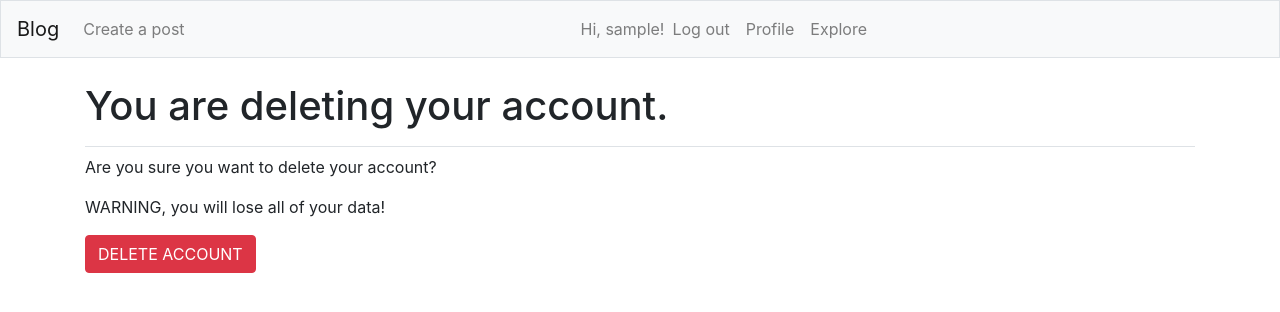
After one commit to hypercoder457/django_blog, a Django app: page /users/delete_account/1/ in a window 1280 px wide. The commit adds this page. Shown: the top 312 px of the page. Run offline with Django 3.2, Linux system fonts and the light colour scheme; the visitor is signed in with stand-in values (Sample User, id 1); data comes from the database, SQL or seed files in the repository; some libraries are stand-ins or nearby versions.

Commit message:
implement feature for user to delete account

```diff
--- a/django_blogs/templates/django_blogs/user_profile.html
+++ b/django_blogs/templates/django_blogs/user_profile.html
@@ -18,6 +18,7 @@
     <p>{% trans "Last seen(last logged in) on" %} {{ user.last_login }}</p>
     {% if user == request.user %}
         <p><a href="{% url 'django_blogs:edit_profile' user.username %}">{% trans "Edit profile" %}</a></p>
+        <p><a href="{% url 'users:delete_account' user.pk %}" class="text-danger">Delete account</a></p>
     {% endif %}
     {% if user.avatar %}
         <img src="{{ user.avatar.url }}" alt="" />
--- /dev/null
+++ b/users/templates/registration/delete_account.html
@@ -0,0 +1,18 @@
+{% extends 'django_blogs/base.html' %}
+
+{% load bootstrap4 %}
+
+{% block page_header %}
+    <h1>You are deleting your account.</h1>
+{% endblock page_header %}
+
+{% block content %}
+    <form method="POST" class="form">
+        {% csrf_token %}
+        <p>Are you sure you want to delete your account?</p>
+        <p>WARNING, you will lose all of your data!</p>
+        {% buttons %}
+            <button name="submit" class="btn btn-danger" onclick="return confirm('Are you really sure you want to delete your account?')">DELETE ACCOUNT</button>
+        {% endbuttons %}
+    </form>
+{% endblock content %}
--- a/users/urls.py
+++ b/users/urls.py
@@ -33,5 +33,6 @@ urlpatterns = [
         success_url=reverse_lazy('users:reset_password_complete')
     ), name='reset_password_confirm'),
     path('reset_password/complete/', auth_views.PasswordResetCompleteView.as_view(),
-         name='reset_password_complete')
+         name='reset_password_complete'),
+    path('delete_account/<pk>/', views.AccountDeleteView.as_view(), name='delete_account')
 ]
--- a/users/views.py
+++ b/users/views.py
@@ -1,7 +1,8 @@
 from threading import Thread
-from typing import Union
+from typing import Optional, Union
 
 from django.contrib.auth import login
+from django.contrib.auth.mixins import LoginRequiredMixin, UserPassesTestMixin
 from django.contrib.sites.shortcuts import get_current_site
 from django.core.handlers.wsgi import WSGIRequest
 from django.core.mail import EmailMessage
@@ -11,6 +12,7 @@ from django.shortcuts import get_object_or_404, redirect, render
 from django.template.loader import render_to_string
 from django.utils.encoding import force_bytes, force_text
 from django.utils.http import urlsafe_base64_decode, urlsafe_base64_encode
+from django.views.generic import DeleteView
 from django_blogs.forms import CustomUserCreationForm
 from django_blogs.models import CustomUser
 
@@ -87,3 +89,12 @@ def activate(request: WSGIRequest, uidb64: bytes, token: str) -> Union[HttpRespo
     else:
         # Invalid activation token, render a template saying the activation link was invalid.
         return render(request, 'registration/invalid_token.html')
+
+
+class AccountDeleteView(LoginRequiredMixin, UserPassesTestMixin, DeleteView):
+    model = CustomUser
+    success_url = "/"
+    template_name = "registration/delete_account.html"
+
+    def test_func(self) -> Optional[bool]:
+        return self.get_object() == self.request.user
```
